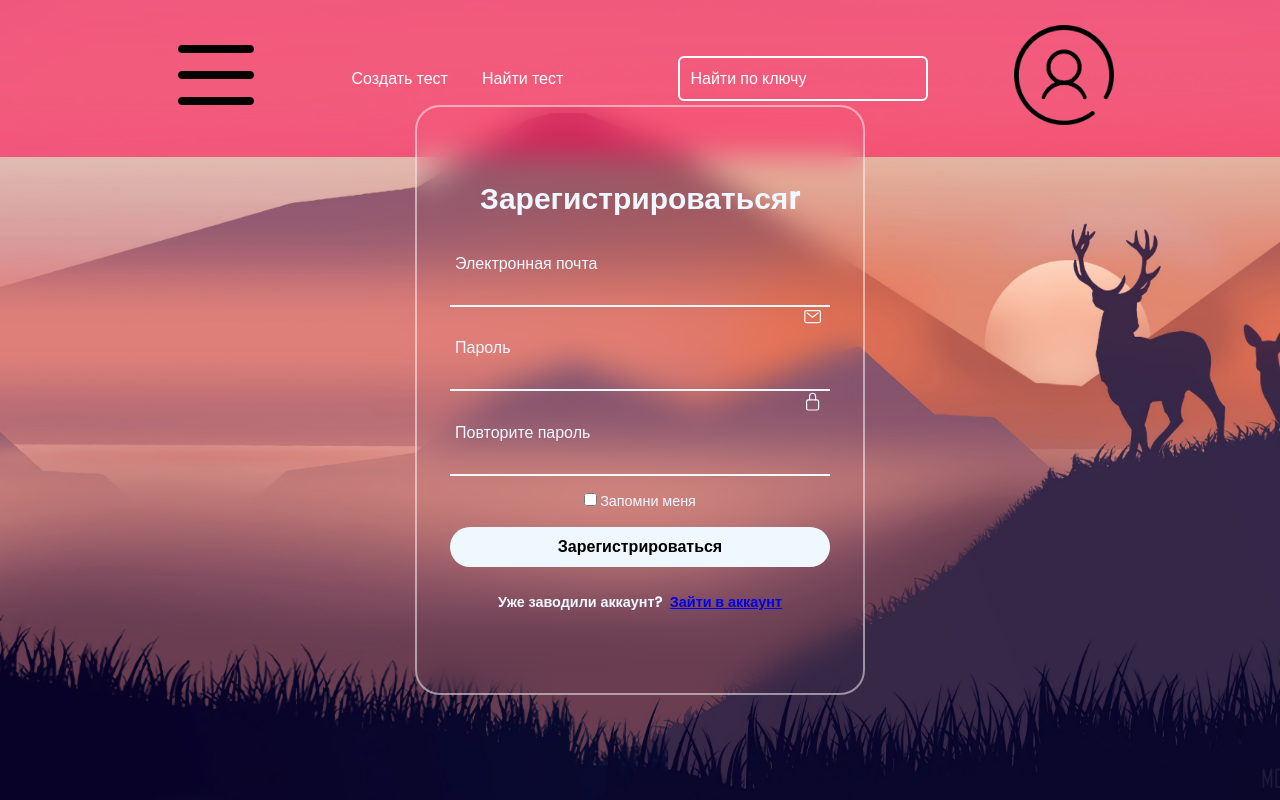
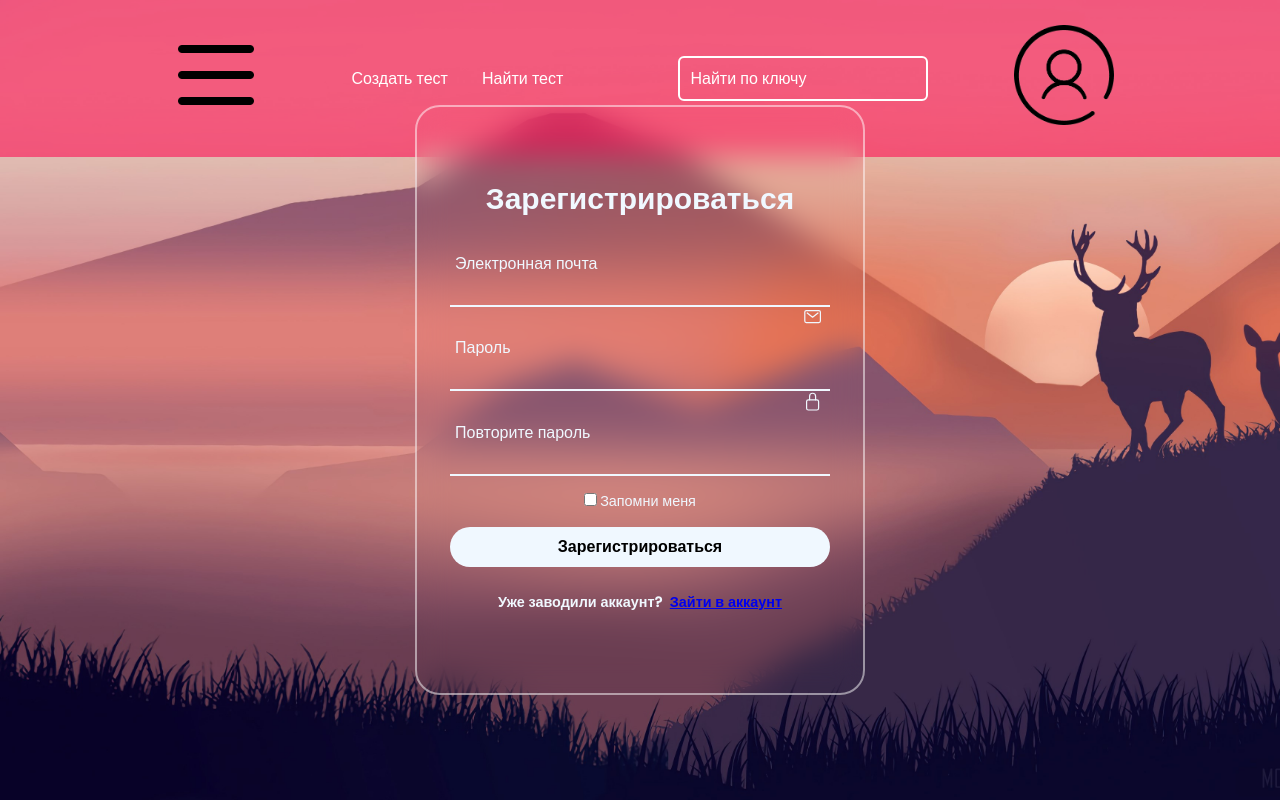
Before and after one commit to glebishead/ProjectWebsite, a Flask app: page /register in a window 1280 px wide. Run offline with Flask 3, Linux system fonts and the light colour scheme.

Commit message:
Косячок

```diff
--- a/templates/register.html
+++ b/templates/register.html
@@ -9,7 +9,7 @@ Hello from community
     <div class="form-box-register">
         <div class="form-value">
             <form action="" method="POST">
-                <h2>Зарегистрироватьсяr</h2>
+                <h2>Зарегистрироваться</h2>
                 <div class="inputbox">
                     <ion-icon name="mail-outline"></ion-icon>
                     <input type="email" name="email" required>
```
